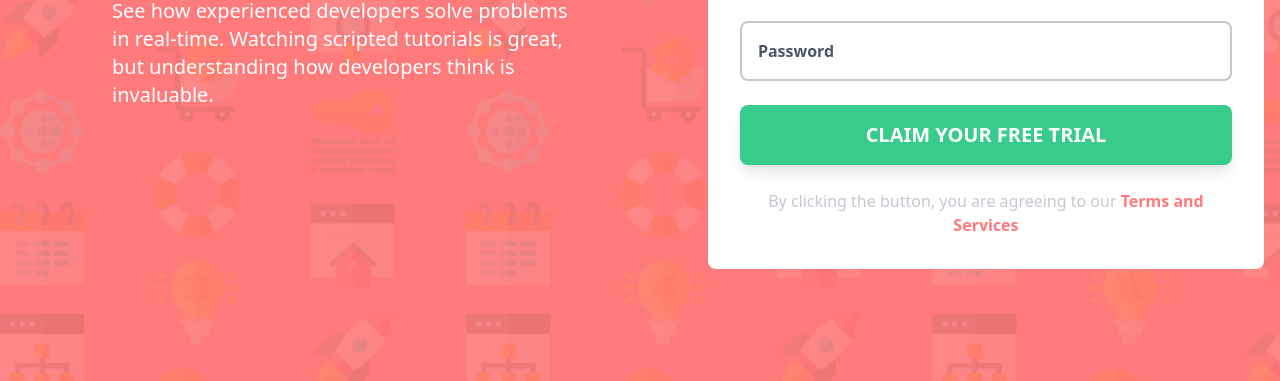
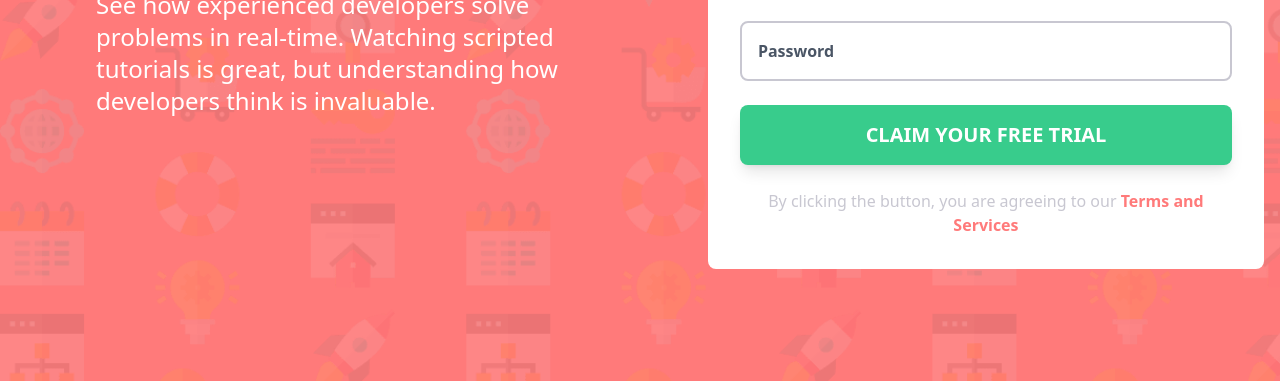
Before and after one commit to Jd33n27/intro-component-with-signup-form, a plain HTML site: page index.html in a window 1280 px wide. Shown: the part 459-840 px from the top of the page. Drawn offline with Linux system fonts and the light colour scheme.

Commit message:
Update: Fixed conatiner issue

```diff
--- a/index.html
+++ b/index.html
@@ -40,7 +40,7 @@
         </h1>
 
         <!-- Sub-title -->
-        <p class="text-xl text-white mx-4 md:text-2x md:text-start">
+        <p class="text-xl text-white mx-4 md:text-2xl md:text-start md:mx-0">
           See how experienced developers solve problems in real-time. Watching
           scripted tutorials is great, but understanding how developers think is
           invaluable.
```
Also changed, not shown: css/output.css.
